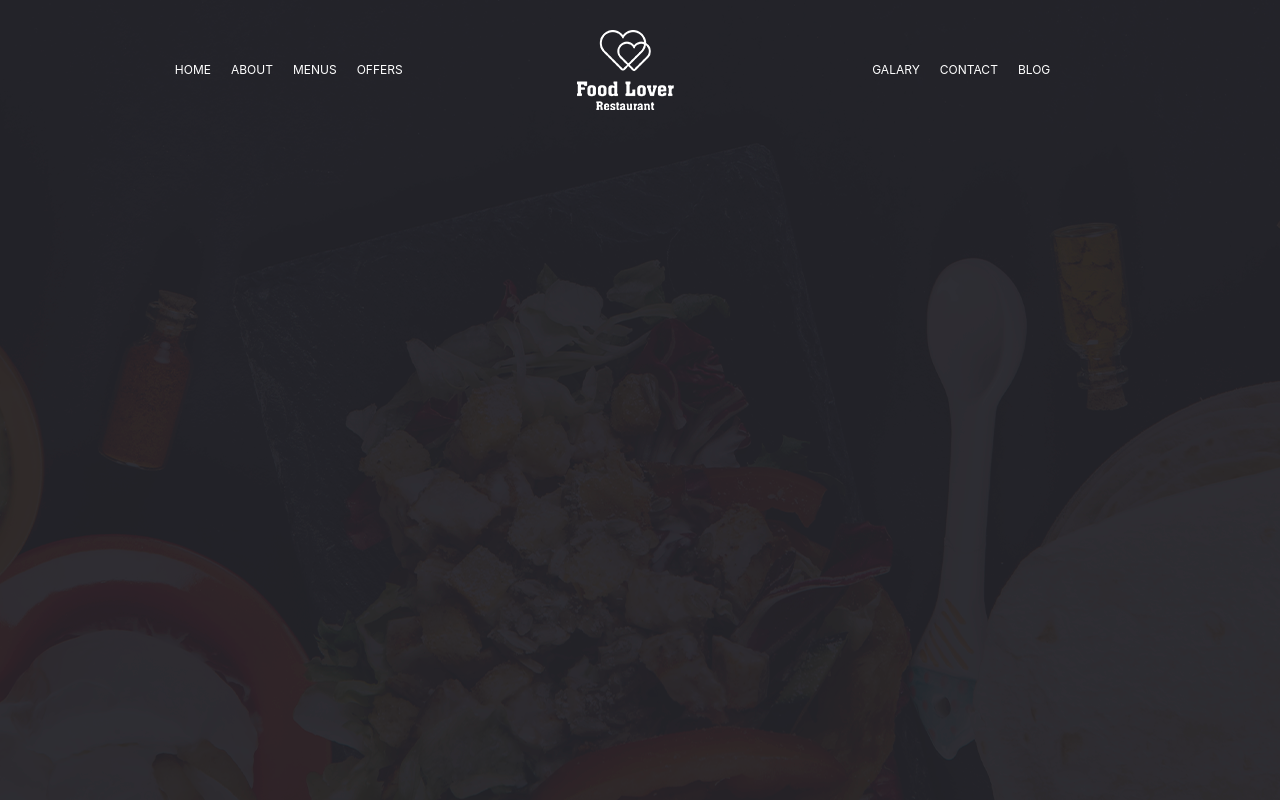
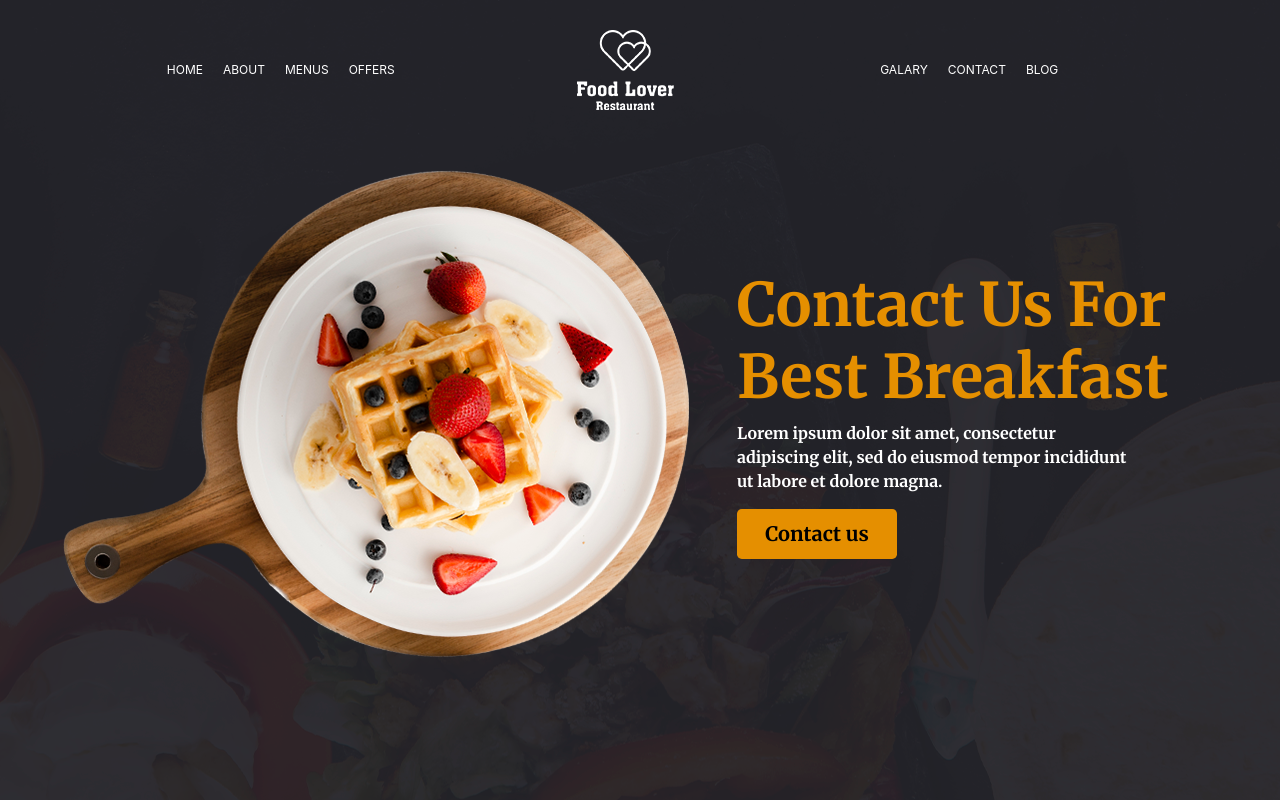
Before and after one commit to RamiOkkeh/FoodLover, a plain HTML site: page index.html in a window 1280 px wide. Drawn offline with nearby package versions, Linux system fonts and the light colour scheme.

Commit message:
slide1 complete

```diff
--- a/index.html
+++ b/index.html
@@ -3,8 +3,13 @@
     <meta charset="UTF-8">
     <meta http-equiv="X-UA-Compatible" content="IE=edge">
     <meta name="viewport" content="width=device-width, initial-scale=1.0">
+    <link rel="stylesheet" href="style.css">
+    <!-- Bootstrap -->
     <link rel="stylesheet" href="https://cdn.jsdelivr.net/npm/bootstrap@4.6.0/dist/css/bootstrap.min.css" integrity="sha384-B0vP5xmATw1+K9KRQjQERJvTumQW0nPEzvF6L/Z6nronJ3oUOFUFpCjEUQouq2+l" crossorigin="anonymous">
-    <link rel="stylesheet" href="style.css">
+    <!-- fonts -->
+    <link rel="preconnect" href="https://fonts.gstatic.com">
+    <link href="https://fonts.googleapis.com/css2?family=Merriweather:wght@700&display=swap" rel="stylesheet">
+
     <title>Food Lover</title>
 </head>
 <body>
@@ -23,6 +28,16 @@
                 <a href="">BLOG</a>
             </div>
         </nav>
+
+        <div class="container-fluid d-flex justify-content-start align-items-center s1-content">
+            <img class="mx-5" src="./img/pan.png" alt="pan">
+            <div>
+                <h1 class="big">Contact Us For<br>
+                    Best Breakfast</h1>
+                <p class="lorem">Lorem ipsum dolor sit amet, consectetur adipiscing elit, sed do eiusmod tempor incididunt ut labore et dolore magna.</p>
+                <button class="btn-lg contactUs">Contact us</button>
+            </div>
+        </div>
     </div>
 </body>
 </html>
--- a/style.css
+++ b/style.css
@@ -23,5 +23,39 @@ nav div a:hover {
 
 div.slide1 nav{
     width: 100%;
-    padding-top: 30px;
+    padding: 30px 0px;
 }
+
+.s1-content{
+    padding: 30px 0px;
+}
+
+.big{
+    font-size: 60px;
+}
+
+h1{
+    color: #e58f00;
+    font-family: 'Merriweather', serif;
+}
+
+.lorem{
+    color: white;
+    max-width: 400px;
+    font-family: 'Merriweather', serif;
+    font-weight: bold;
+}
+
+.contactUs {
+    background-color: #e58f00;
+    font-family: 'Merriweather', serif;
+    outline: none;
+    border: none;
+    width: 160px;
+    height: 50px;
+    transition: 0.5s;
+}
+
+.contactUs:focus {
+    background-color: #e58d00a8;
+}
```
